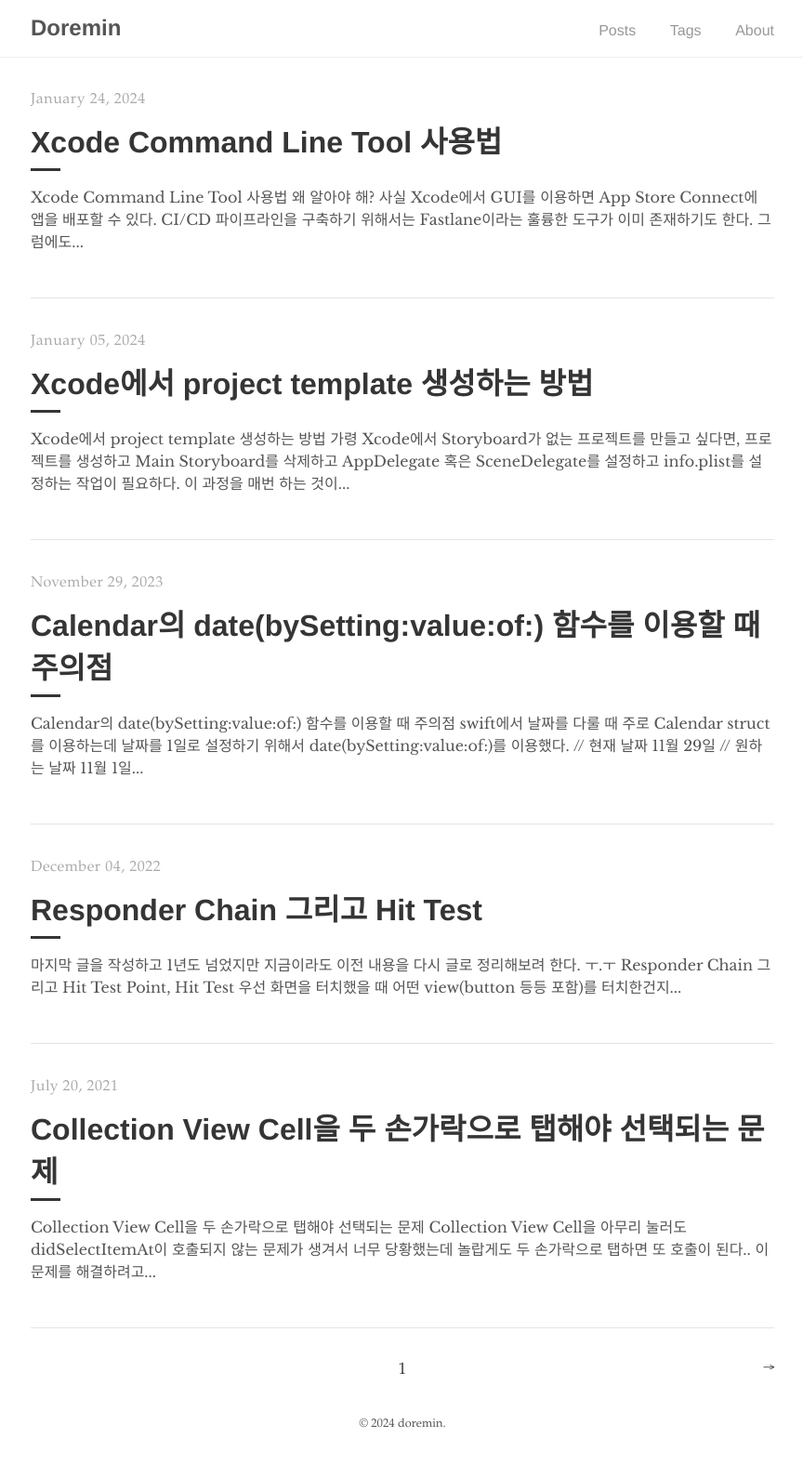
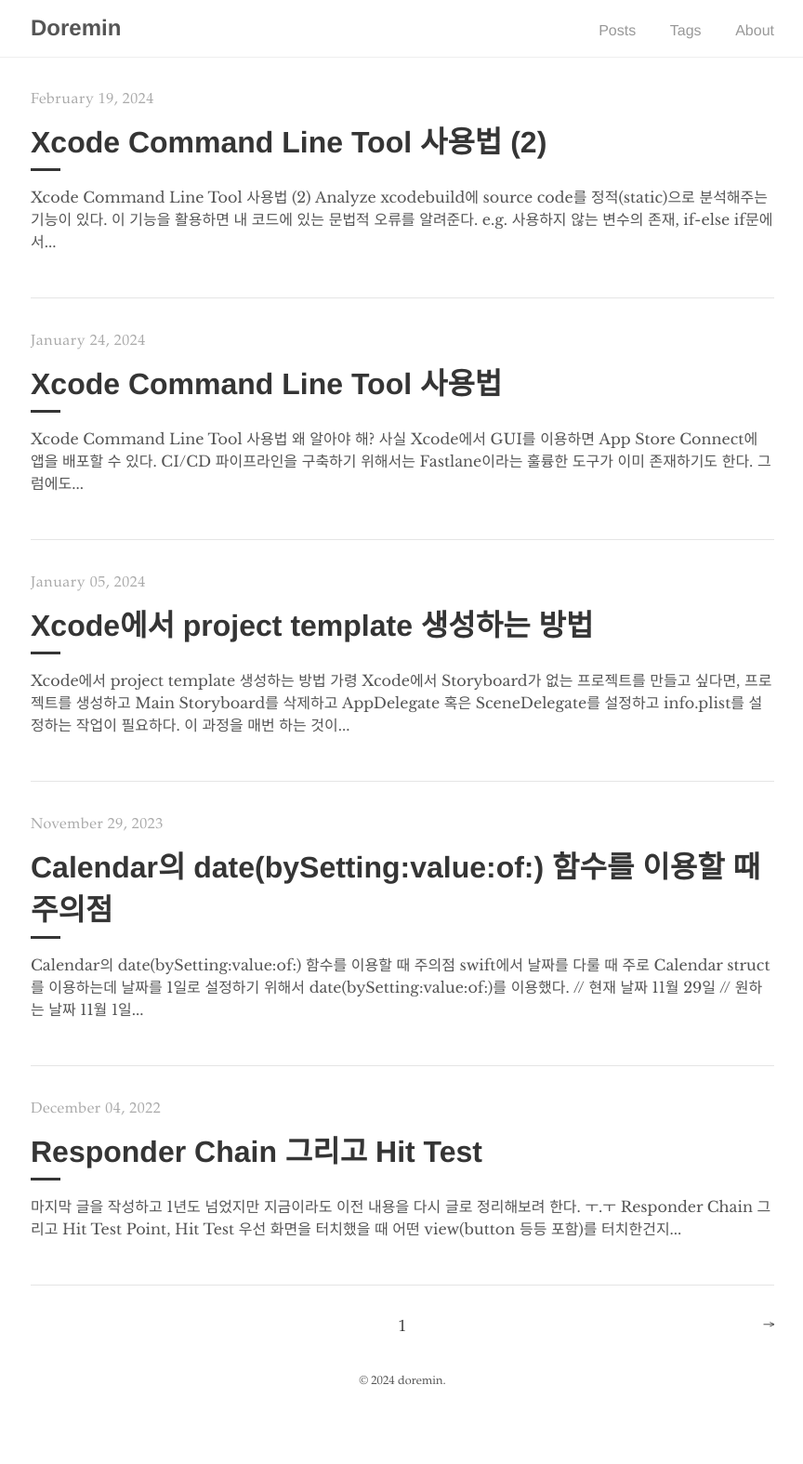
Before and after one commit to doremin/doremin.github.io, a Jekyll site: the page built from index.html, in a window 1280 px wide. Shown: the whole page at 93% size, without its empty margins (207-1071 px from the left). Built offline with Jekyll 4.4.1, drawn with Linux system fonts in a browser that asks for light colours; the list of posts is cut into pages by our own code; after the commit the page ends 1529 px from its top, so only the background shows below that.

Commit message:
add post

````diff
--- a/_posts/2024-01-24-11:35.md
+++ b/_posts/2024-01-24-11:35.md
@@ -2,7 +2,7 @@
 layout: post
 title:  "Xcode Command Line Tool 사용법"
 author: "doremin"
-tags: [Assembly]
+tags: [Xcode]
 ---
 
 # Xcode Command Line Tool 사용법
--- /dev/null
+++ b/_posts/2024-02-19-11:42.md
@@ -0,0 +1,40 @@
+---
+layout: post
+title:  "Xcode Command Line Tool 사용법 (2)"
+author: "doremin"
+tags: [Xcode]
+---
+
+# Xcode Command Line Tool 사용법 (2)
+
+## Analyze
+xcodebuild에 source code를 정적(static)으로 분석해주는 기능이 있다. 이 기능을 활용하면 내 코드에 있는 문법적 오류를 알려준다.
+e.g. 사용하지 않는 변수의 존재, if-else if문에서 else의 부재
+```
+xcodebuild clean analyze \
+-project SampleProject.xcodeproj \
+-scheme SampleProject
+```
+
+## Build For Testing
+Xcode 8에서 추가된 기능인데, 이 기능을 활용하면 한번만 빌드하고 여러번 테스트 할 수 있다.
+```
+xcodebuild build-for-testing \
+-project SampleProject.xcodeproj \
+-scheme SampleProject \
+-destination generic/platform=iOS
+```
+
+## Test Without Building
+build-for-testing을 이용해서 build를 했다면 build과정을 생략하고 이전에 build된 데이터로 여러 destination에 testing을 진행할 수 있다.
+```
+xcodebuild test-without-building \
+-project SampleProject.xcodeproj \
+-scheme SampleProject \
+-destination "platform=iOS Simulator,name=iPhone 15 Pro,OS=17.2"
+-destination "platform=iOS,name=Sample iPhone"
+```
+
+#### references
+[xcodebuild: Deploy iOS app from Command Line](https://medium.com/xcblog/xcodebuild-deploy-ios-app-from-command-line-c6defff0d8b8)
+[iOS 프로그래밍팁 - XCode Analyze 이용하기 (정적 분석)](http://mtsparrow.blogspot.com/2013/04/ios-xcode-analyze.html)
````
Also changed, not shown: _posts/2021-02-26-01:47.md (+1 -1 lines).
